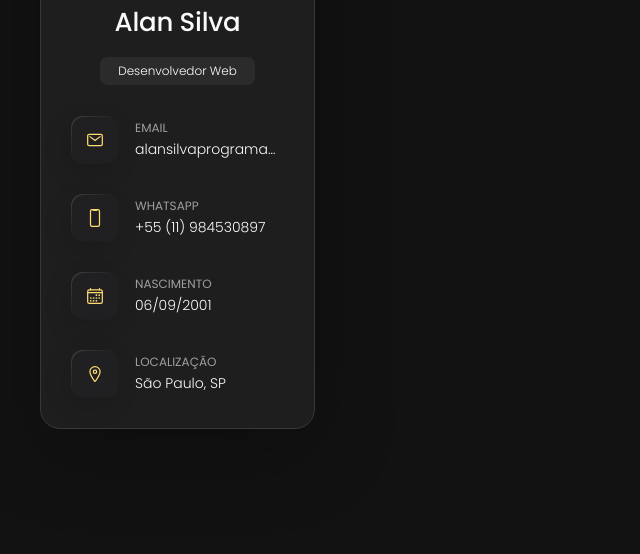
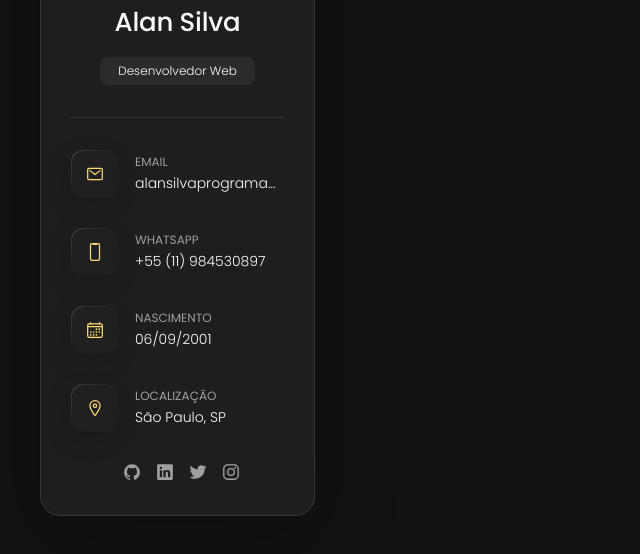
Before and after one commit to narcisista3g/narcisista3g, a plain HTML site: page index.html in a window 1280 px wide. Shown: the part 256-810 px from the top of the page, without its empty margins (0-640 px from the left). Drawn offline with nearby package versions, Linux system fonts and the light colour scheme.

Commit message:
Adicionando links sociais

```diff
--- a/index.html
+++ b/index.html
@@ -83,6 +83,29 @@
             </div>
           </li>
         </ul>
+        <div class="separator"></div>
+        <ul class="social-list">
+          <li class="social-item">
+            <a href="http://github.com/narcisista3g/" class="social-link">
+              <ion-icon name="logo-github"></ion-icon>
+            </a>
+          </li>
+          <li class="social-item">
+            <a href="https://www.linkedin.com/in/alansilva-dev/" class="social-link">
+              <ion-icon name="logo-linkedin"></ion-icon>
+            </a>
+          </li>
+          <li class="social-item">
+            <a href="https://twitter.com/narcisista3g/" class="social-link">
+              <ion-icon name="logo-twitter"></ion-icon>
+            </a>
+          </li>
+          <li class="social-item">
+            <a href="https://www.instagram.com/alansilva_dev/" class="social-link">
+              <ion-icon name="logo-instagram"></ion-icon>
+            </a>
+          </li>
+        </ul>
       </div>
     </aside>
     <section class="main-content"></section>
```
